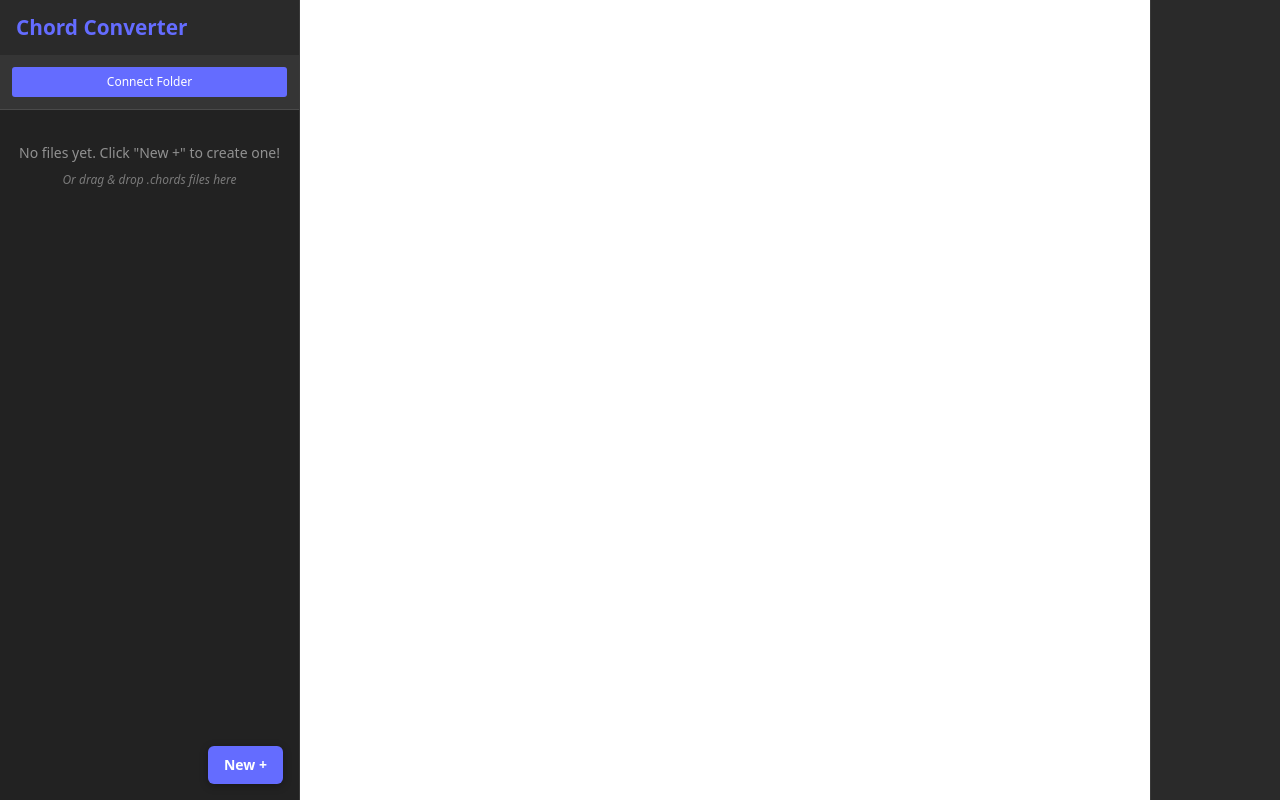
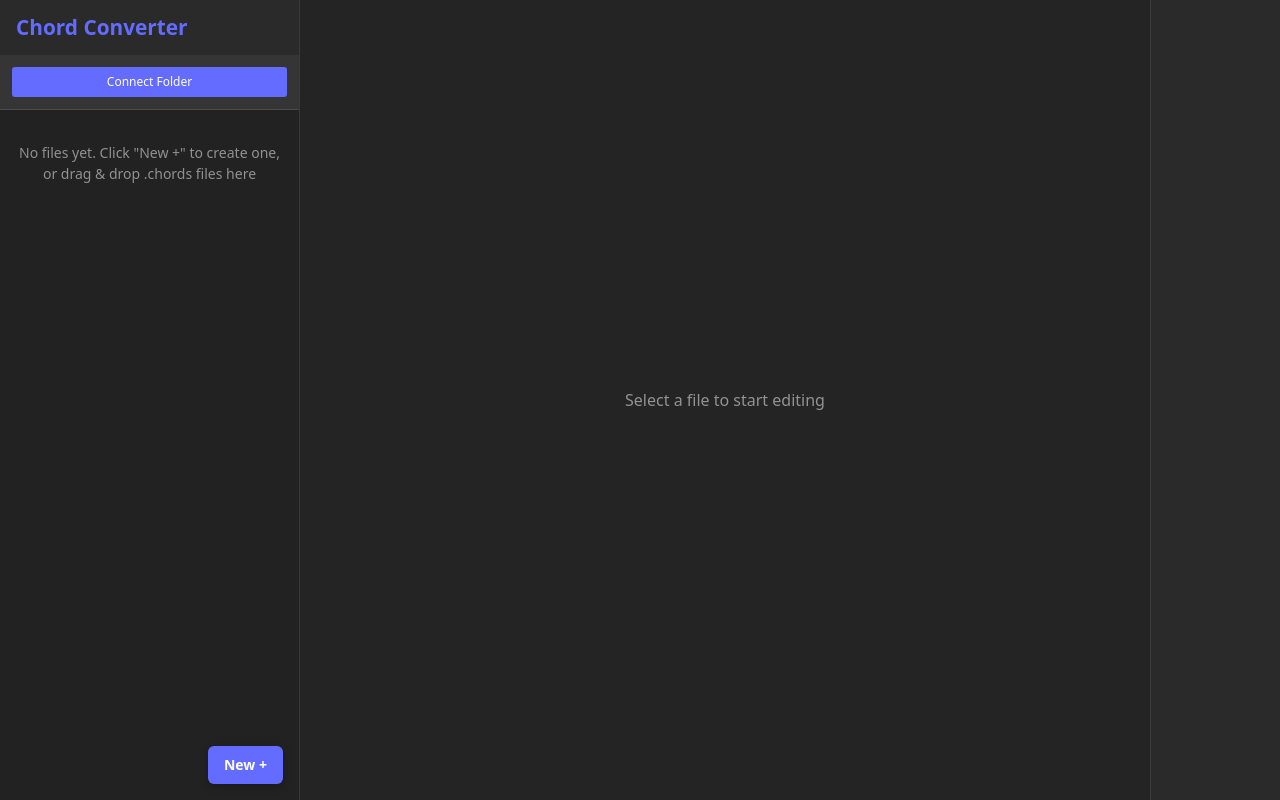
Before and after one commit to jon-of-us/chord-converter, a Svelte app: page / in a window 1280 px wide. Built offline with nearby package versions, Linux system fonts and the light colour scheme.

Commit message:
better style

```diff
--- a/src/App.svelte
+++ b/src/App.svelte
@@ -6,15 +6,14 @@
   import EditorControls from './lib/editor/controls/EditorControls.svelte'
   import { fileStore } from './lib/stores/fileStore';
   import * as fileService from './lib/services/fileService';
-  import { sidebarConfig, mobileMessage } from './lib/config';
+  import { sidebarConfig } from './lib/config';
 
   Svelte.onMount(async () => {
-    // Check if mobile device
-    const isMobile = /Android|webOS|iPhone|iPad|iPod|BlackBerry|IEMobile|Opera Mini/i.test(navigator.userAgent)
-      || (window.innerWidth <= 768);
+    // Check if File System Access API is available
+    const isFileSystemSupported = 'showDirectoryPicker' in window;
 
-    if (isMobile) {
-      alert(mobileMessage);
+    if (!isFileSystemSupported) {
+      alert('In this browser you can not connect the app to a local folder. For full functionality, please use Chrome or Edge on a computer.');
     }
 
     // Load files from browser storage on startup
--- a/src/app.css
+++ b/src/app.css
@@ -60,11 +60,6 @@ button {
 button:hover {
   border-color: #646cff;
 }
-button:focus,
-button:focus-visible {
-  outline: 2px solid #646cff;
-  outline-offset: 2px;
-}
 
 /* Scrollbar styling */
 ::-webkit-scrollbar {
@@ -84,28 +79,3 @@ button:focus-visible {
 ::-webkit-scrollbar-thumb:hover {
   background: rgba(255, 255, 255, 0.3);
 }
-
-@media (prefers-color-scheme: light) {
-  :root {
-    color: #213547;
-    background-color: #ffffff;
-  }
-  a:hover {
-    color: #747bff;
-  }
-  button {
-    background-color: #f9f9f9;
-  }
-
-  ::-webkit-scrollbar-track {
-    background: rgba(0, 0, 0, 0.05);
-  }
-
-  ::-webkit-scrollbar-thumb {
-    background: rgba(0, 0, 0, 0.2);
-  }
-
-  ::-webkit-scrollbar-thumb:hover {
-    background: rgba(0, 0, 0, 0.3);
-  }
-}
--- a/src/lib/config.ts
+++ b/src/lib/config.ts
@@ -63,5 +63,3 @@ export const themeConfig = {
   defaultTheme: 'dark' as 'dark' | 'light',
   storageKey: 'chord-converter-theme',
 };
-
-export const mobileMessage = "This application does not support mobile devices. Please use a desktop browser (preferably Chrome or Edge)"
--- a/src/lib/filemanager/FileManager.svelte
+++ b/src/lib/filemanager/FileManager.svelte
@@ -1,6 +1,5 @@
 <script lang="ts">
   import { fileStore } from '../stores/fileStore';
-  import { fileManagerStore } from '../stores/fileManagerStore';
   import * as fileManagerService from '../services/fileManagerService';
   import FileTreeItem from './FileTreeItem.svelte';
 
@@ -77,8 +76,7 @@
         {#if $fileStore.storageMode === 'filesystem'}
           No .chords files found
         {:else}
-          No files yet. Click "New +" to create one!<br>
-          <span class="drop-hint">Or drag & drop .chords files here</span>
+          No files yet. Click "New +" to create one, or drag & drop .chords files here
         {/if}
       </div>
     {:else}
@@ -136,13 +134,6 @@
     font-size: 14px;
   }
 
-  .drop-hint {
-    font-size: 12px;
-    color: rgba(255, 255, 255, 0.4);
-    font-style: italic;
-    margin-top: 0.5rem;
-    display: inline-block;
-  }
 
   .drop-overlay {
     position: absolute;
--- a/src/lib/filemanager/FileTreeItem.svelte
+++ b/src/lib/filemanager/FileTreeItem.svelte
@@ -160,13 +160,14 @@
   }
 
   li:hover:not(.selected) {
-    background-color: rgba(255, 255, 255, 0.05);
+    background-color: rgba(255, 255, 255, 0.01);
   }
 
   .item-row {
     display: flex;
     align-items: center;
     gap: 0.5rem;
+    position: relative;
   }
 
   .item-button {
@@ -175,6 +176,7 @@
     align-items: center;
     gap: 0.5rem;
     padding: 0.75rem 1rem;
+    padding-right: 5rem; /* Make space for action buttons */
     background: none;
     border: none;
     color: rgba(255, 255, 255, 0.87);
@@ -182,6 +184,7 @@
     cursor: pointer;
     font-size: 14px;
     transition: background 0.2s;
+    min-width: 0; /* Allow text truncation */
   }
 
   .item-button.folder {
@@ -199,12 +202,18 @@
 
   .name {
     flex: 1;
+    overflow: hidden;
+    text-overflow: ellipsis;
+    white-space: nowrap;
   }
 
   .actions {
+    position: absolute;
+    right: 0.5rem;
     display: flex;
     gap: 0.25rem;
-    padding: 0 0.5rem;
+    background-color: inherit;
+    padding: 0.25rem;
   }
 
   .action-btn {
@@ -234,13 +243,13 @@
     flex: 1;
     padding: 0.75rem 1rem;
     background-color: rgba(255, 255, 255, 0.1);
-    border: 1px solid #646cff;
+    /* border: 1px solid #646cff; */
     color: rgba(255, 255, 255, 0.87);
     font-size: 14px;
     font-family: inherit;
     outline: none;
     margin: 0.25rem 0.5rem;
-    border-radius: 3px;
+    /* border-radius: 3px; */
   }
 
   .nested {
```
